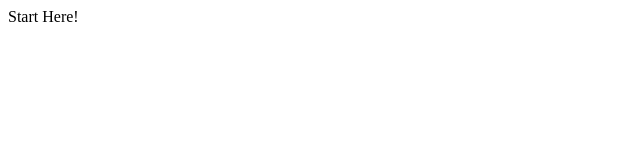
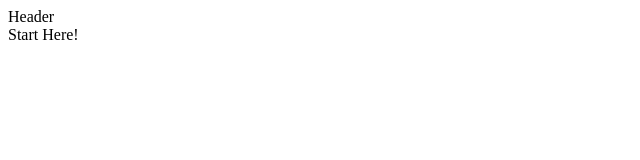
Before and after one commit to Udcodes/React-Movie-WebApp, a React (Create React App) app: page / in a window 1280 px wide. Shown: the top 160 px of the page, without its empty margins (0-640 px from the left). Built offline with nearby package versions, Linux system fonts and the light colour scheme.

Commit message:
imported Header component into App.js file

```diff
--- a/src/components/App.js
+++ b/src/components/App.js
@@ -1,5 +1,19 @@
-import React from 'react';
+import React from "react";
+import Header from "./elements/Header";
 
-const App = () => <div>Start Here!</div>;
+const App = () => (
+  <div>
+    <Header />
+    Start Here!
+  </div>
+);
 
 export default App;
+
+// FEW THINGS TO NOTE ABOUT JSX
+//1. JSX is syntatic sugar for React.createElement
+//2. JSX is self closing. e.g <Header />
+//3. JSX defined components start with capital letter. e.g <Header></Header>
+//4 You can use JavaScript expressions inside of JSX, but you must nest them in {}.
+//5 You can nest components just as you would in pure HTML file.
+//6  Nested content can be assessed in props.children on your props object.
--- /dev/null
+++ b/src/components/elements/Header.js
@@ -0,0 +1,5 @@
+import React from "react";
+
+const Header = () => <div>Header</div>;
+
+export default Header;
```
